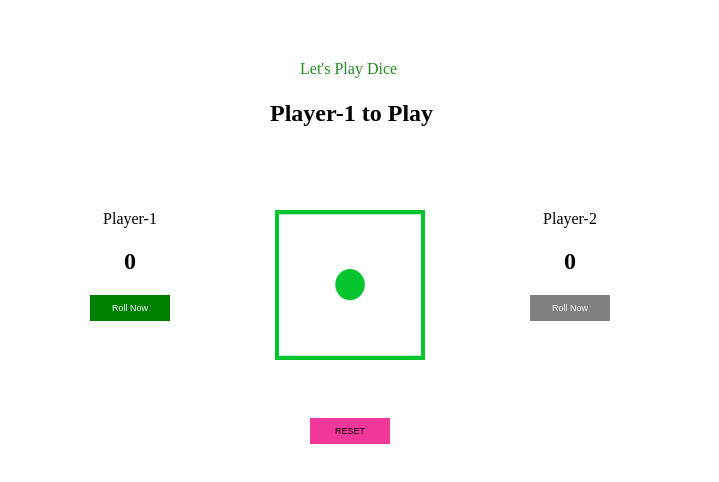
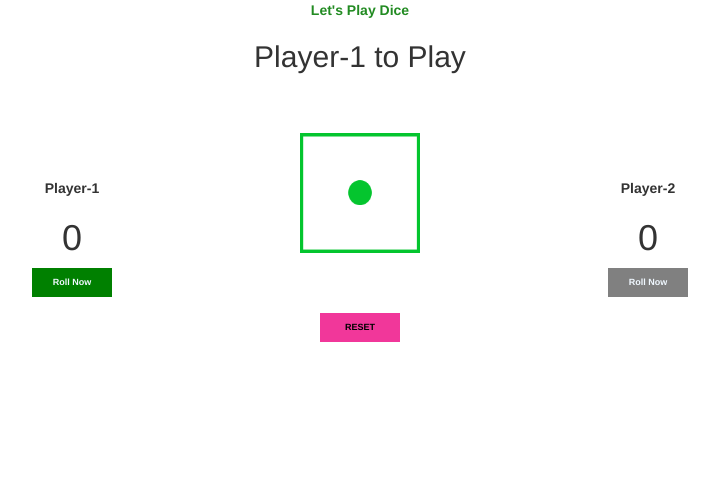
Before and after one commit to Vimal-45/Task3, a plain HTML site: page index.html in a window 1280 px wide. Shown: the whole page, without its empty margins (280-999 px from the left). Drawn offline with nearby package versions, Linux system fonts and the light colour scheme.

Commit message:
Dice game created

```diff
--- a/dice.css
+++ b/dice.css
@@ -1,14 +1,23 @@
 
-.container
+*{
+    font-weight: bold;
+}
+.container{
+
+
+    align-items:center;
+
+
+}
+
+.flex
 {
 
    display: flex;
    flex-direction:row;
-   width: auto;
-   top:200px;
-   left: 300px;
-   position: absolute;
-   justify-content: space-between;
+
+   justify-content: space-around;
+
 
 }
 
@@ -16,9 +25,11 @@ div>section{
 
 
     padding: 10px;
-    width: 200px;
+    width: 150px;
     text-align: center;
     height: auto;
+
+
 
 
 }
@@ -44,19 +55,15 @@ background-color: green;
 color: aliceblue;
 }
 
-main>span{
-     position: absolute;
+p{
+
     color:forestgreen;
-    top: 60px;
-    left: 580px;
+
+    text-align: center;
 
 }
 
 h2{
-    position: absolute;
 
-    top: 80px;
-    left: 550px;
-
-
+text-align:center;
 }
--- a/dice.js
+++ b/dice.js
@@ -23,7 +23,7 @@ let score1 = 0
 let score2 = 0
 // Function to roll the dice and update the image
 
-rollButton2.disabled = true
+rollButton2.disabled = true;
 rollButton2.style.background = "grey"
 function rollDice(player) {
 
--- a/index.html
+++ b/index.html
@@ -5,23 +5,27 @@
     <meta name="viewport" content="width=device-width, initial-scale=1.0">
     <title>Dice Game Using JS DOM</title>
     <link rel="stylesheet" href="dice.css">
-    <!-- <link rel="stylesheet" href="https://maxcdn.bootstrapcdn.com/bootstrap/3.4.1/css/bootstrap.min.css"> -->
+    <link rel="stylesheet" href="https://maxcdn.bootstrapcdn.com/bootstrap/3.4.1/css/bootstrap.min.css">
 </head>
 <body>
-    <main class="box">
-        <span>Let's Play Dice</span>
+       <div class="container">
+        <p>Let's Play Dice</p>
+
         <h2 id="currentplayer">Player-1 to Play</h2>
-<div class="container">
+      </div>
+      <br><br>
+<div class="container flex">
     <section>
         <span>Player-1</span>
         <h1 class="score" id="P1score">0</h1>
         <button id="rollButton">Roll Now</button>
+
       </section>
 
       <section>
 
 
-        <img id="diceImage" src="./diceImg/Dice01.png" alt="" width="150" height="150">
+        <img id="diceImage" src="./diceImg/Dice01.png" alt="" width="120" height="120">
         <br><br><br><br>
         <button id="reset" class="Rset">RESET</button>
 
@@ -34,12 +38,11 @@
         <button id="rollButton2">Roll Now</button>
       </section>
 </div>
-        <!-- <section class="Rset">
 
-        </section> -->
 
-    </main>
+
+
 </body>
 <script src="dice.js"></script>
-<!-- <script src="https://maxcdn.bootstrapcdn.com/bootstrap/3.4.1/js/bootstrap.min.js"></script> -->
+<script src="https://maxcdn.bootstrapcdn.com/bootstrap/3.4.1/js/bootstrap.min.js"></script>
 </html>
```
